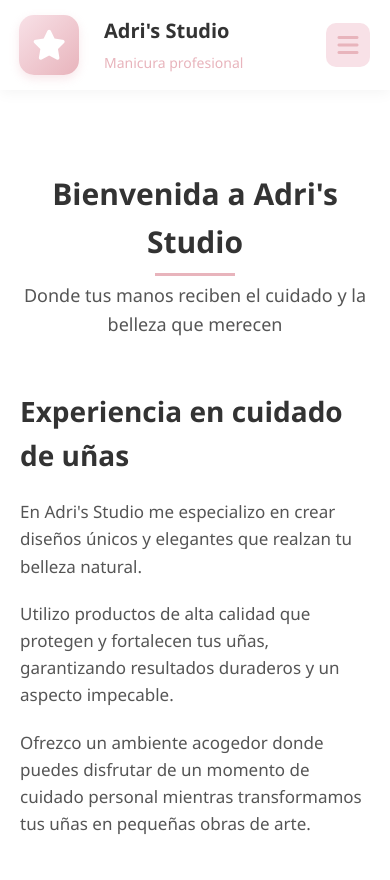
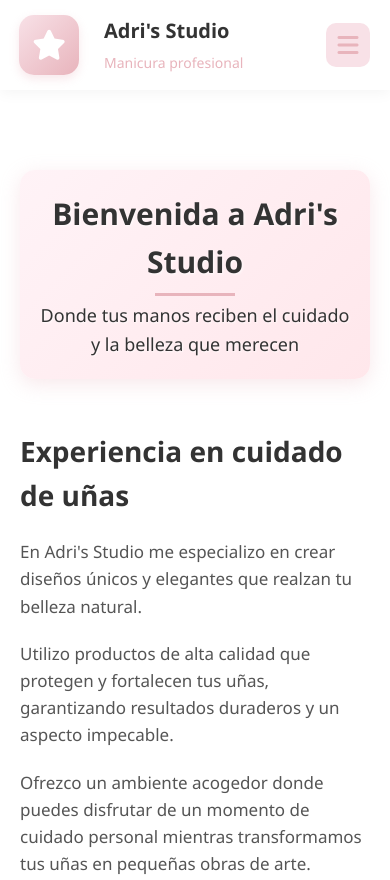
Before and after one commit to studioadris/studio-adri, a plain HTML site: page index.html in a window 390 px wide. Shown: the top 880 px of the page. Drawn offline with Linux system fonts and the light colour scheme.

Commit message:
Add files via upload

```diff
--- a/index.html
+++ b/index.html
@@ -485,6 +485,13 @@
             transform: scale(0.95);
         }
 
+        /* Fondo para el título de bienvenida (solo móviles) */
+        .welcome-bg {
+            position: relative;
+            padding: 20px;
+            border-radius: 15px;
+        }
+
         /* Responsive */
         @media (max-width: 992px) {
             .presentacion-container, .contacto-container {
@@ -497,6 +504,14 @@
 
             .galeria-item {
                 height: 200px;
+            }
+        }
+
+        @media (min-width: 769px) {
+            .welcome-bg {
+                background: none;
+                box-shadow: none;
+                padding: 0;
             }
         }
 
@@ -596,6 +611,23 @@
             button, a, .precio-card, .galeria-item {
                 -webkit-tap-highlight-color: rgba(232, 180, 188, 0.3);
             }
+
+            .welcome-bg {
+                background: linear-gradient(135deg, rgba(255, 240, 245, 0.8), rgba(255, 225, 230, 0.8));
+                box-shadow: 0 5px 20px rgba(232, 180, 188, 0.3);
+                margin-bottom: 10px;
+            }
+
+            .welcome-bg h2 {
+                color: var(--gris-oscuro);
+                text-shadow: 1px 1px 3px rgba(255, 255, 255, 0.8);
+            }
+
+            .welcome-bg p {
+                color: var(--gris-oscuro);
+                font-weight: 500;
+                text-shadow: 1px 1px 2px rgba(255, 255, 255, 0.8);
+            }
         }
 
         @media (max-width: 576px) {
@@ -657,13 +689,15 @@
     </header>
 
     <!-- Sección de presentación -->
+       <!-- Sección de presentación -->
     <section id="presentacion">
         <div class="container">
             <div class="section-title">
+                <div class="welcome-bg">
                     <h2>Bienvenida a Adri's Studio</h2>
                     <p>Donde tus manos reciben el cuidado y la belleza que merecen</p>
                 </div>
-
+            </div>
             <div class="presentacion-container">
                 <div class="presentacion-texto">
                     <h3>Experiencia en cuidado de uñas</h3>
```
Lines whose indentation alone changed are shown as unchanged.
